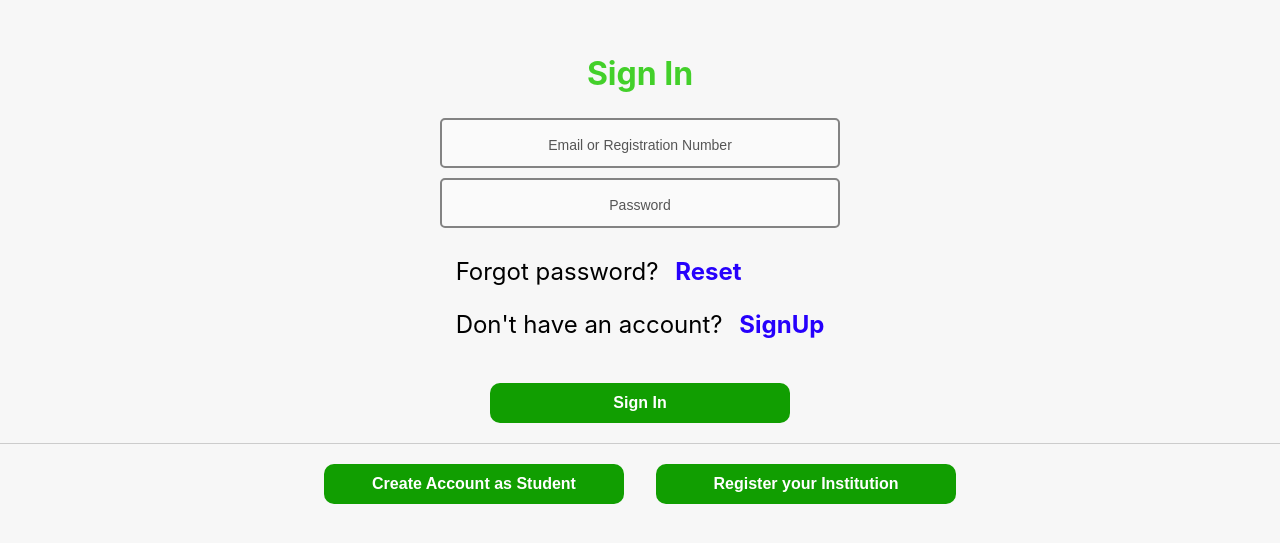
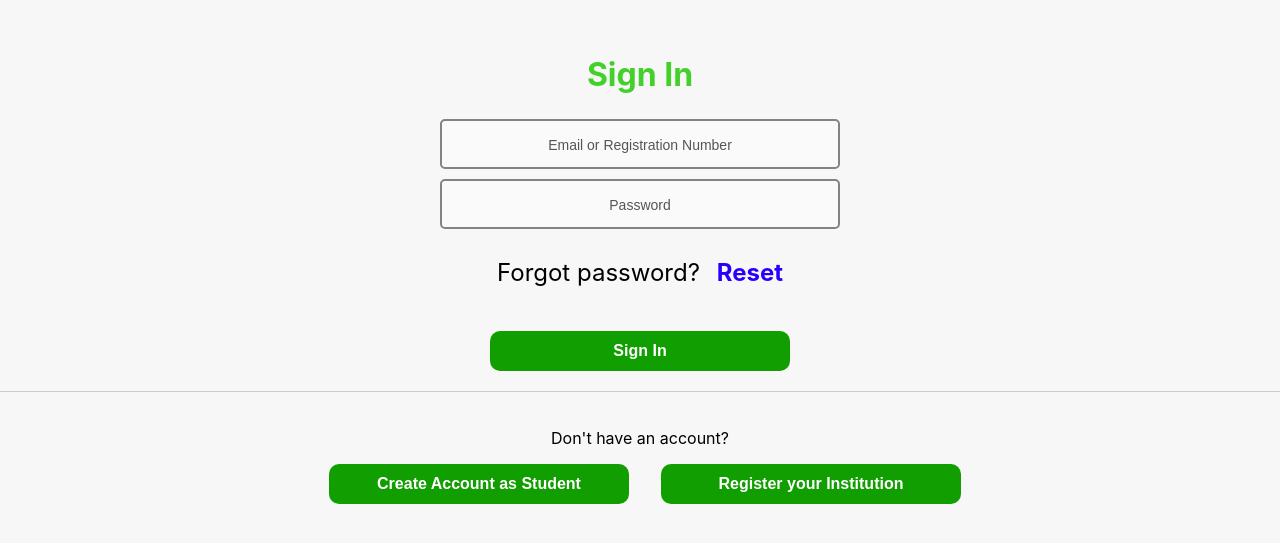
Before and after one commit to Aka-Jr/ElimuFund, a React (Create React App) app in the folder elimu-fund/: page /login in a window 1280 px wide. Shown: the part 131-674 px from the top of the page. Built offline with nearby package versions, Linux system fonts and the light colour scheme.

Commit message:
Update Login.js
making the functionality of the create account as student button and all about redirection

```diff
--- a/elimu-fund/src/pages/Login.js
+++ b/elimu-fund/src/pages/Login.js
@@ -59,12 +59,6 @@ const Login = () => {
               </Link>
             </p>
           </label>
-          <p>
-            Don't have an account?{" "}
-            <Link className="loginLink" to="/signUp">
-              SignUp
-            </Link>
-          </p>
         </div>
         <br />
         <button id="sign-button" type="submit" onClick={handleLogin}>
@@ -72,9 +66,15 @@ const Login = () => {
         </button>
       </div>
       <div className="separator"></div>
+      <p>
+            Don't have an account?{" "}
+
+          </p>
       <div className="buttons">
         <div className="create-account-button">
-          <button className="student-button">Create Account as Student</button>
+        <Link className="loginLink" to="/signUp">
+            <button className="student-button">Create Account as Student</button>
+            </Link>
         </div>
         <div className="register-institution-button">
           <Link  to="/registration">
```
